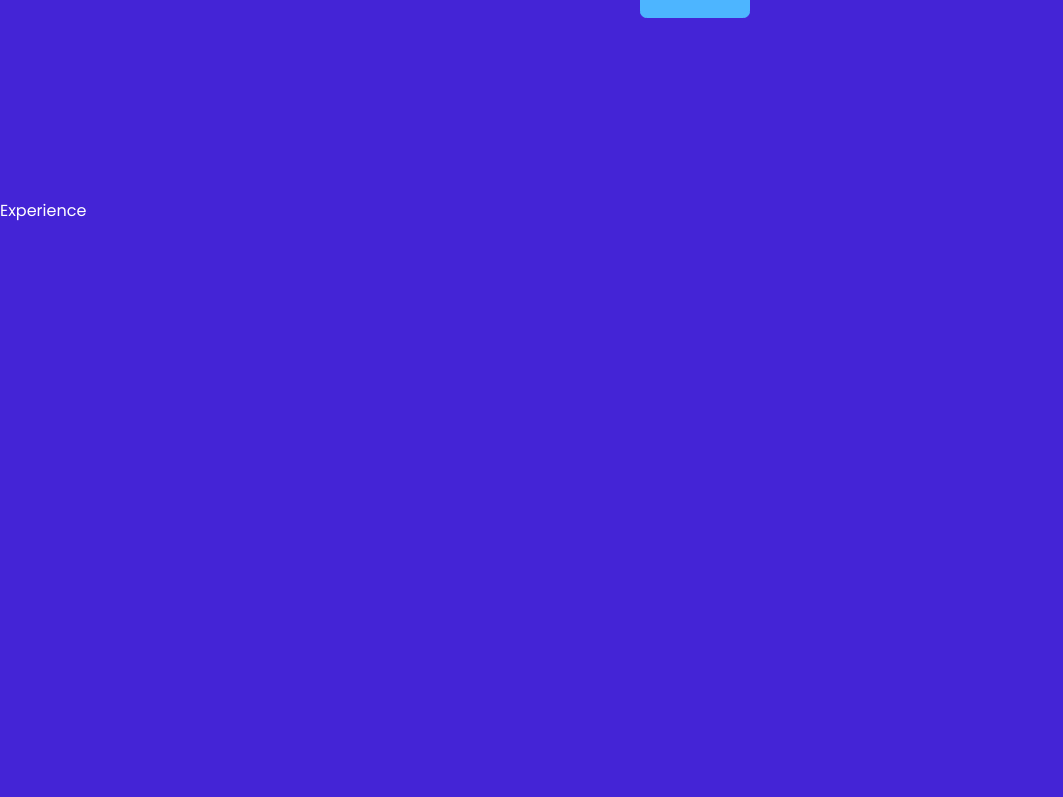
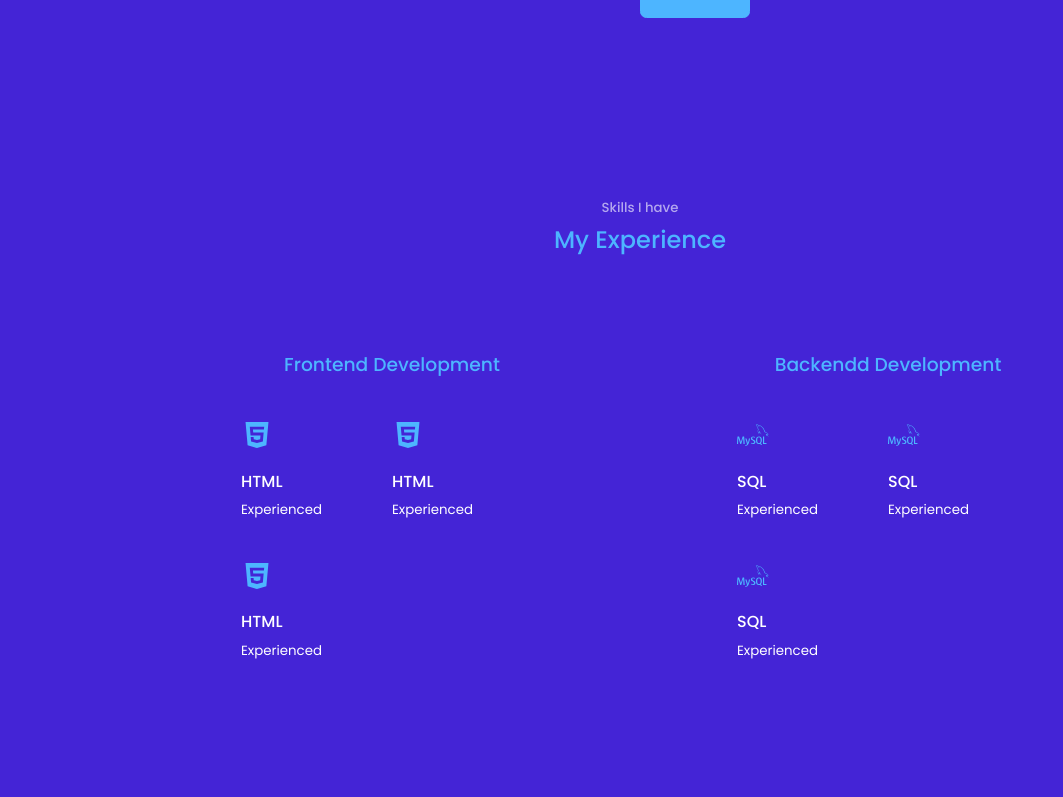
Before and after one commit to Av1nay/Portfolio, a React (Create React App) app: page / in a window 1280 px wide. Shown: the part 1483-2280 px from the top of the page, without its empty margins (0-1063 px from the left). Built offline with nearby package versions, Linux system fonts and the light colour scheme.

Commit message:
experince section added

```diff
--- a/src/components/experience/Experience.js
+++ b/src/components/experience/Experience.js
@@ -1,8 +1,68 @@
 import React from 'react'
+import './experience.css'
+import {AiFillHtml5} from 'react-icons/ai'
+import {SiMysql} from 'react-icons/si'
 
 const Experience = () => {
   return (
-    <section id='experience'>Experience</section>
+    <section id='experience'>
+      <h5>Skills I have</h5>
+      <h2>My Experience</h2>
+      <div className="container experience_container">
+        <div className="experince_frontend">
+          <h3>Frontend Development</h3>
+          <div className="experience_content">
+            <article className='experience_details'>
+            <div>
+                <icons><AiFillHtml5/></icons>
+                <h4>HTML</h4>
+                <small>Experienced</small>
+              </div>
+            </article>
+            <article className='experience_details'>
+            <div>
+                <icons><AiFillHtml5/></icons>
+                <h4>HTML</h4>
+                <small>Experienced</small>
+              </div>
+            </article>
+            <article className='experience_details'>
+              <div>
+                <icons><AiFillHtml5/></icons>
+                <h4>HTML</h4>
+                <small>Experienced</small>
+              </div>
+            </article>
+          </div>
+        </div>
+        <div className="experince_Backend">
+          <h3>Backendd Development</h3>
+          <div className="experience_content">
+            <article className='experience_details'>
+              <div>
+                <icons><SiMysql/></icons>
+                <h4>SQL</h4>
+                <small>Experienced</small>
+              </div>
+            </article>
+            <article className='experience_details'>
+              <div>
+              <icons><SiMysql/></icons>
+                <h4>SQL</h4>
+                <small>Experienced</small>
+              </div>
+            </article>
+            <article className='experience_details'>
+              <div>
+              <icons><SiMysql/></icons>
+                <h4>SQL</h4>
+                <small>Experienced</small>
+              </div>
+            </article>
+          </div>
+        </div>
+      </div>
+    </section>
   )
 }
 
--- a/src/components/experience/experience.css
+++ b/src/components/experience/experience.css
@@ -0,0 +1,52 @@
+.experience_container{
+    display: grid;
+    grid-template-columns: 1fr 1fr;
+    gap: 2rem;
+}
+.experience_container > div{
+    background: var(--color-nav);
+    padding:2.5rem 5rem;
+    border-radius: 2rem;
+    border: 1px solid transparent;
+    transition: var(--transition);
+
+}
+
+.experience_container > div:hover{
+    background: transparent;
+    border-color: var(--color-primary-variant);
+    cursor: default;
+}
+
+.experience_container > div h3{
+    text-align: center;
+    margin-bottom: 2rem;
+    color: var(--color-primary);
+}
+
+.experience_content{
+    display: grid;
+    grid-template-columns: 1fr 1fr;
+    row-gap: 2rem;
+}
+icons{
+    color: var(--color-primary);
+    font-size: 2rem;
+}
+
+@media screen and (max-width:1024px) {
+    #experience{
+        height:100%;
+    }
+
+    .experience_container{
+        gap: 1rem;
+    }
+}
+
+@media screen and (max-width:600px){
+    .experience_container{
+        width:90%;
+        grid-template-columns: 1fr;
+    }
+}
```
